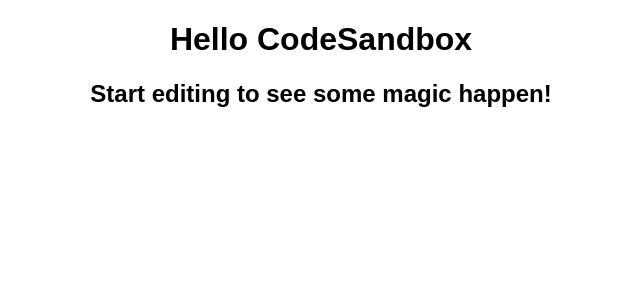
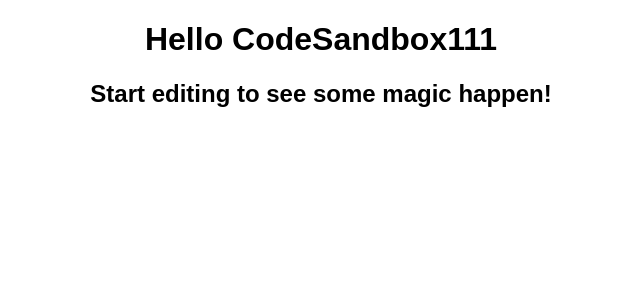
Before and after one commit to tomrets/commitLintDemo, a React (Create React App) app: page / in a window 1280 px wide. Shown: the top 300 px of the page, without its empty margins (319-959 px from the left). Built offline with nearby package versions, Linux system fonts and the light colour scheme.

Commit message:
fix(self): test

```diff
--- a/src/App.tsx
+++ b/src/App.tsx
@@ -3,7 +3,7 @@
 export default function App() {
   return (
     <div className="App">
-      <h1>Hello CodeSandbox</h1>
+      <h1>Hello CodeSandbox111</h1>
       <h2>Start editing to see some magic happen!</h2>
     </div>
   );
```
